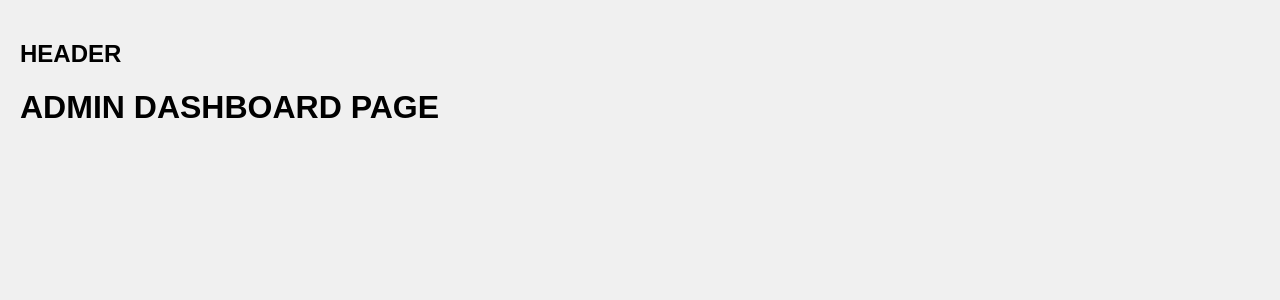
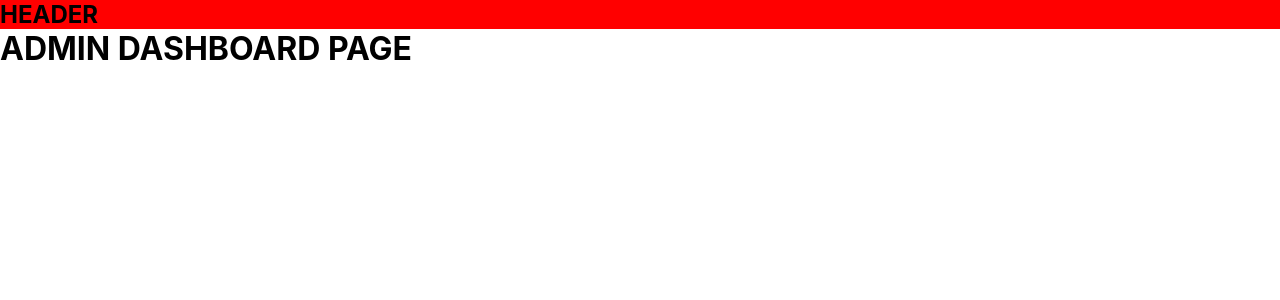
Before and after one commit to DhanushSaiCoder/Project-Iris, a React (Create React App) app in the folder frontend/: page /admin in a window 1280 px wide. Shown: the top 300 px of the page. Built offline with nearby package versions, Linux system fonts and the light colour scheme.

Commit message:
Refactor Header component to use CSS modules for styling and update global styles in App.css

```diff
--- a/frontend/src/App.css
+++ b/frontend/src/App.css
@@ -1,6 +1,5 @@
-body{
-  font-family: Arial, sans-serif;
-  background-color: #f0f0f0;
+*{
+  padding: 0;
   margin: 0;
-  padding: 20px;
+  box-sizing: border-box;
 }
--- a/frontend/src/components/Header/Header.jsx
+++ b/frontend/src/components/Header/Header.jsx
@@ -1,8 +1,9 @@
 import React from 'react';
+import styles from "./Header.module.css"
 
 const Header = () => {
     return (
-        <div>
+        <div className={styles.Header}>
             <h2>HEADER</h2>
         </div>
     );
--- /dev/null
+++ b/frontend/src/components/Header/Header.module.css
@@ -0,0 +1,3 @@
+.Header{
+    background-color: red;
+}
```
